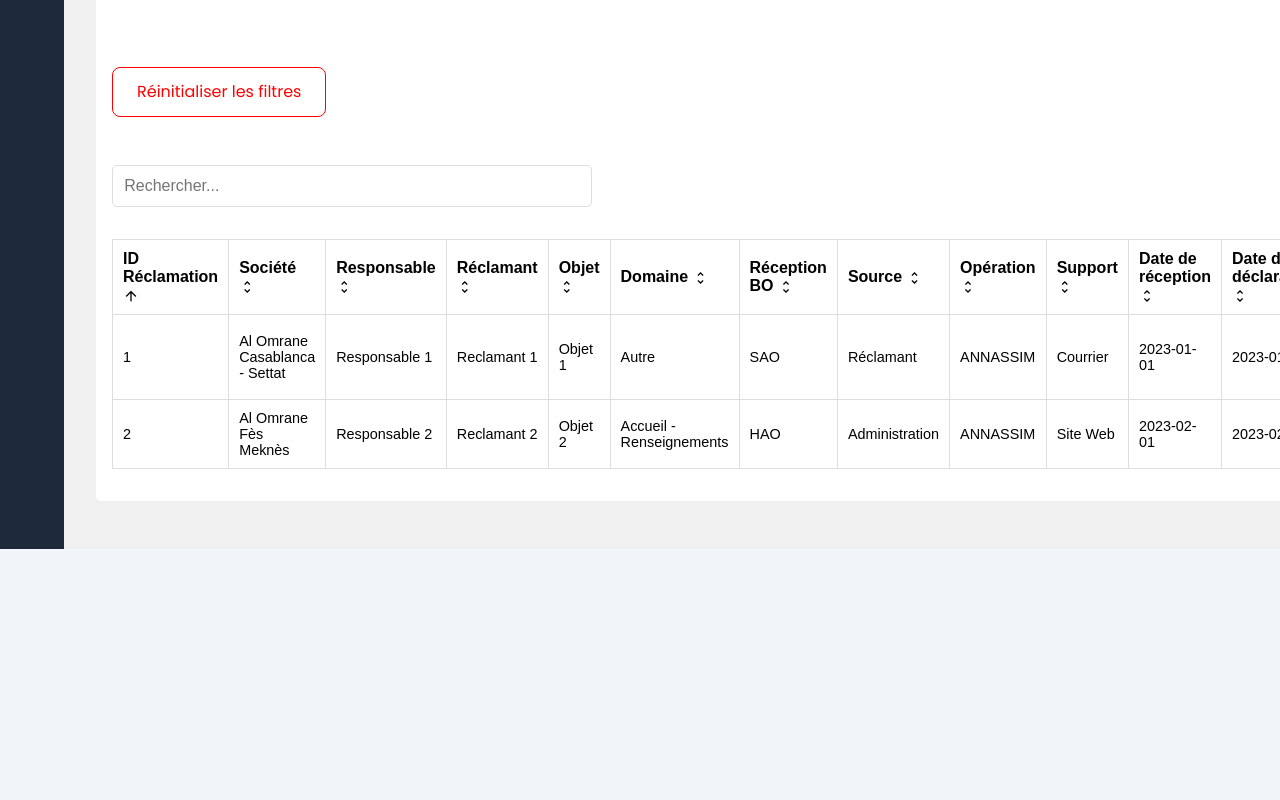
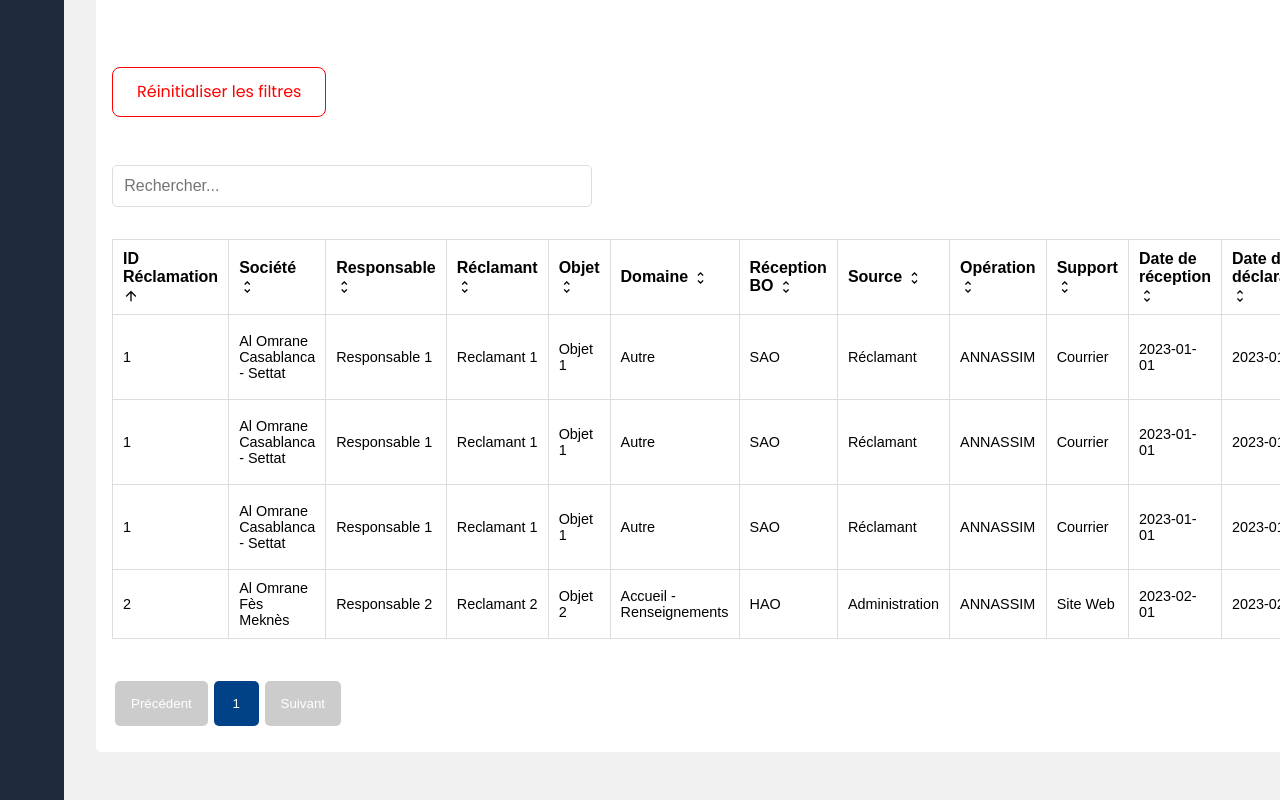
Before and after one commit to Saadf01/Reclamation, a Vue app: page /#/ListeReclamations in a window 1280 px wide. Shown: the part 593-1393 px from the top of the page. Before the commit the page ends 1142 px from the top, so only its background shows below. Built offline with nearby package versions, Linux system fonts and the light colour scheme.

Commit message:
filtre fini + pagination du tableau fini

```diff
--- a/src/pages/Liste_Reclamations_Page.vue
+++ b/src/pages/Liste_Reclamations_Page.vue
@@ -17,10 +17,8 @@
         <FiltreComponent :isVisible="isFilterSidebarVisible" @toggle-sidebar="toggleFilterSidebar" @reset-filters="resetFilters" @apply-filters="applyFilters" />
       </div>
 
-
       <!-- Barre de recherche -->
       <input v-model="searchQuery" type="text" placeholder="Rechercher..." class="search-bar">
-
 
       <!-- Tableau des réclamations -->
       <table class="styled-table">
@@ -43,7 +41,7 @@
           </tr>
         </thead>
         <tbody>
-          <tr v-for="(item, index) in filteredReclamations" :key="index">
+          <tr v-for="(item, index) in paginatedReclamations" :key="index">
             <td>{{ item.id_reclamation }}</td>
             <td>{{ item.societe }}</td>
             <td>{{ item.responsable }}</td>
@@ -82,14 +80,30 @@
           </tr>
         </tbody>
       </table>
+
+      <!-- Contrôles de pagination -->
+      <div class="pagination">
+        <button class="previous-button" @click="prevPage" :disabled="currentPage === 1">Précédent</button>
+        <div class="page-buttons">
+          <button
+            v-for="page in getPageButtons"
+            :key="page"
+            @click="setPage(page)"
+            :class="{ active: page === currentPage }"
+          >
+            {{ page }}
+          </button>
+        </div>
+        <button class="next-button" @click="nextPage" :disabled="currentPage === totalPages">Suivant</button>
+      </div>
+
+
     </div>
-
-     </div>
+  </div>
 </template>
 
 <script>
 import FiltreComponent from '@/components/Filtre_Component.vue';
-
 
 export default {
   name: 'Liste_Reclamations_Page',
@@ -114,9 +128,14 @@ export default {
         date_reception: ''
       },
       reclamations: [
+        // Exemple de données ; remplacez par des données réelles
         { id_reclamation: '1', societe: 'Al Omrane Casablanca - Settat', responsable: 'Responsable 1', reclamant: 'Reclamant 1', objet: 'Objet 1', domaine: 'Autre', source: 'Réclamant', operation: 'ANNASSIM', reception_bo: 'SAO', support: 'Courrier', date_reception: '2023-01-01', date_declaration: '2023-01-02', statut: 'En cours de traitement' },
-        { id_reclamation: '2', societe: 'Al Omrane Fès Meknès', responsable: 'Responsable 2', reclamant: 'Reclamant 2', objet: 'Objet 2', domaine: 'Accueil - Renseignements', source: 'Administration', operation: 'ANNASSIM', reception_bo: 'HAO', support: 'Site Web', date_reception: '2023-02-01', date_declaration: '2023-02-02', statut: 'Cloturée' }
-      ]
+        { id_reclamation: '1', societe: 'Al Omrane Casablanca - Settat', responsable: 'Responsable 1', reclamant: 'Reclamant 1', objet: 'Objet 1', domaine: 'Autre', source: 'Réclamant', operation: 'ANNASSIM', reception_bo: 'SAO', support: 'Courrier', date_reception: '2023-01-01', date_declaration: '2023-01-02', statut: 'En cours de traitement' },
+        { id_reclamation: '1', societe: 'Al Omrane Casablanca - Settat', responsable: 'Responsable 1', reclamant: 'Reclamant 1', objet: 'Objet 1', domaine: 'Autre', source: 'Réclamant', operation: 'ANNASSIM', reception_bo: 'SAO', support: 'Courrier', date_reception: '2023-01-01', date_declaration: '2023-01-02', statut: 'En cours de traitement' },
+        { id_reclamation: '2', societe: 'Al Omrane Fès Meknès', responsable: 'Responsable 2', reclamant: 'Reclamant 2', objet: 'Objet 2', domaine: 'Accueil - Renseignements', source: 'Administration', operation: 'ANNASSIM', reception_bo: 'HAO', support: 'Site Web', date_reception: '2023-02-01', date_declaration: '2023-02-02', statut: 'Cloturée' },
+      ],
+      currentPage: 1,
+      itemsPerPage: 10
     };
   },
   computed: {
@@ -126,8 +145,11 @@ export default {
           value.toString().toLowerCase().includes(this.searchQuery.toLowerCase())
         );
 
-        const isDateReceptionAfterFilter = !this.filters.date_reception || new Date(item.date_reception) >= new Date(this.filters.date_reception);
-        const isDateDeclarationAfterFilter = !this.filters.date_declaration || new Date(item.date_declaration) >= new Date(this.filters.date_declaration);
+        const isDateReceptionInRange = (!this.filters.date_reception_start || new Date(item.date_reception) >= new Date(this.filters.date_reception_start)) &&
+                                       (!this.filters.date_reception_end || new Date(item.date_reception) <= new Date(this.filters.date_reception_end));
+
+        const isDateDeclarationInRange = (!this.filters.date_declaration_start || new Date(item.date_declaration) >= new Date(this.filters.date_declaration_start)) &&
+                                         (!this.filters.date_declaration_end || new Date(item.date_declaration) <= new Date(this.filters.date_declaration_end));
 
         return matchesSearchQuery && (
           (this.filters.societe.length === 0 || this.filters.societe.includes(item.societe)) &&
@@ -136,8 +158,8 @@ export default {
           (this.filters.support.length === 0 || this.filters.support.includes(item.support)) &&
           (this.filters.statut.length === 0 || this.filters.statut.includes(item.statut)) &&
           (this.filters.reception_bo.length === 0 || this.filters.reception_bo.includes(item.reception_bo)) &&
-          isDateReceptionAfterFilter &&
-          isDateDeclarationAfterFilter
+          isDateReceptionInRange &&
+          isDateDeclarationInRange
         );
       }).sort((a, b) => {
         let modifier = this.sortDirection === 'asc' ? 1 : -1;
@@ -145,6 +167,33 @@ export default {
         if (a[this.sortBy] > b[this.sortBy]) return 1 * modifier;
         return 0;
       });
+    },
+    paginatedReclamations() {
+      const start = (this.currentPage - 1) * this.itemsPerPage;
+      const end = start + this.itemsPerPage;
+      return this.filteredReclamations.slice(start, end);
+    },
+    totalPages() {
+      return Math.ceil(this.filteredReclamations.length / this.itemsPerPage);
+    },
+    getPageButtons() {
+      const totalPages = this.totalPages;
+      const pageButtons = [];
+      const maxButtons = 10;
+      const half = Math.floor(maxButtons / 2);
+
+      let start = Math.max(this.currentPage - half, 1);
+      let end = Math.min(start + maxButtons - 1, totalPages);
+
+      if (end - start < maxButtons - 1) {
+        start = Math.max(end - maxButtons + 1, 1);
+      }
+
+      for (let i = start; i <= end; i++) {
+        pageButtons.push(i);
+      }
+
+      return pageButtons;
     }
   },
   methods: {
@@ -200,7 +249,20 @@ export default {
     },
     closeDropdown() {
       this.dropdownOpen = false;
-    }
+    },
+    prevPage() {
+      if (this.currentPage > 1) {
+        this.currentPage--;
+      }
+    },
+    nextPage() {
+      if (this.currentPage < this.totalPages) {
+        this.currentPage++;
+      }
+    },
+    setPage(page) {
+    this.currentPage = page;
+  }
   }
 };
 </script>
@@ -390,4 +452,59 @@ export default {
   color: white;
   transition: 0.2s ease-in-out;
 }
+
+.pagination {
+  margin-top: 2rem;
+  display: flex;
+  align-items: center;
+  justify-content: left;
+}
+
+.page-buttons {
+  display: flex;
+}
+
+.page-buttons button {
+  background-color: #007bff;
+  color: white;
+  border: none;
+  cursor: pointer;
+  width: 2.8rem;
+  height: 2.8rem;
+}
+
+.page-buttons button.active {
+  background-color: #004187;
+}
+
+.page-buttons button:disabled {
+  background-color: #ccc;
+  cursor: not-allowed;
+}
+
+.pagination button {
+  background-color: #007bff;
+  color: white;
+  border: none;
+  border-radius: 5px;
+  margin: 10px 3px;
+  cursor: pointer;
+  transition: 0.2s ease-in-out;
+}
+
+.pagination button:disabled {
+  background-color: #ccc;
+  cursor: not-allowed;
+}
+
+.pagination button:hover {
+  background-color: #007bffc1;
+}
+
+.pagination .next-button,
+.pagination .previous-button {
+  height: 2.8rem;
+  padding: 0rem 1rem;
+}
+
 </style>
```
